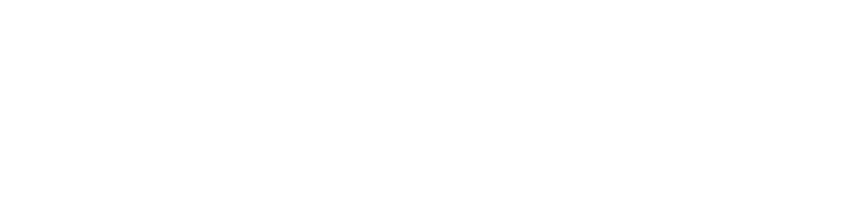
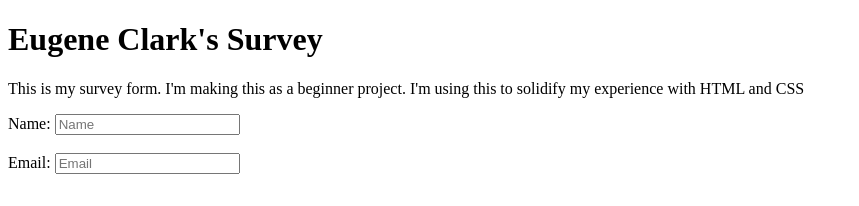
Before and after one commit to clarkjr2016/clarkjr2016.github.io, a plain HTML site: page Survey Form/Survey Form.html in a window 1280 px wide. Shown: the whole page, without its empty margins (0-859 px from the left). Drawn offline with Linux system fonts and the light colour scheme.

Commit message:
Creating a survey form

```diff
--- /dev/null
+++ b/Survey Form/Survey Form CSS.css
@@ -0,0 +1,3 @@
+#title {
+
+	}
--- a/Survey Form/Survey Form.html
+++ b/Survey Form/Survey Form.html
@@ -4,9 +4,27 @@
 	<head>
 
 		<title>Survey Page</title>
+		<link rel= "stylesheet" type= "text/css" href ="Survey Form CSS.css">
 		<meta charset="UTF-8">
+		<meta description="This is my Survey Page">
 
 
 	</head>
+	<body>
 
+	<h1 id="title">Eugene Clark's Survey</h1>
+	<p> This is my survey form. I'm making this as a beginner project. I'm using this to solidify my experience with HTML and CSS</p>
+
+	<form id="survey-form">
+
+	<label for="name">Name:</label>
+	<input type="email" placeholder="Name" name="name" id="name">
+	<br>
+	<br>
+	<label for="Email">Email:</label>
+	<input type="text" placeholder="Email" name="Email">
+
+	</form>
+
+	</body>
 </html>
--- a/Tribute_Page/First Landing Page CSS File.css
+++ b/Tribute_Page/First Landing Page CSS File.css
@@ -1,7 +1,9 @@
 body {
 	background-color:  rgba(225,0,0, 1);
 	display:  flex;
-	justify-content: center;
+	justify-content: center; /* this is altering the spacing of the body element and
+								requiring that the child element's spacing center up horizontally, align items does this vertically
+								or across the cross axis*/
 	align-items:  center;
 	flex-direction: column;
 
```
